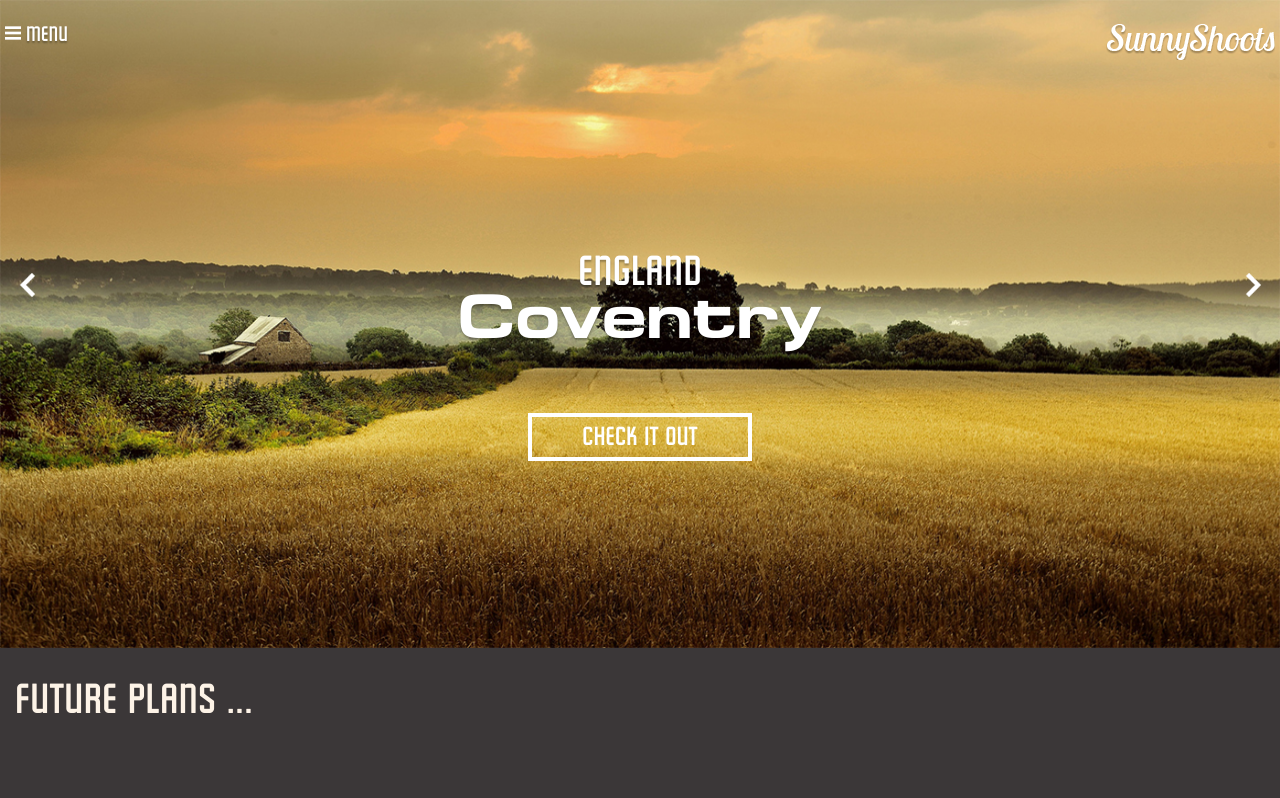
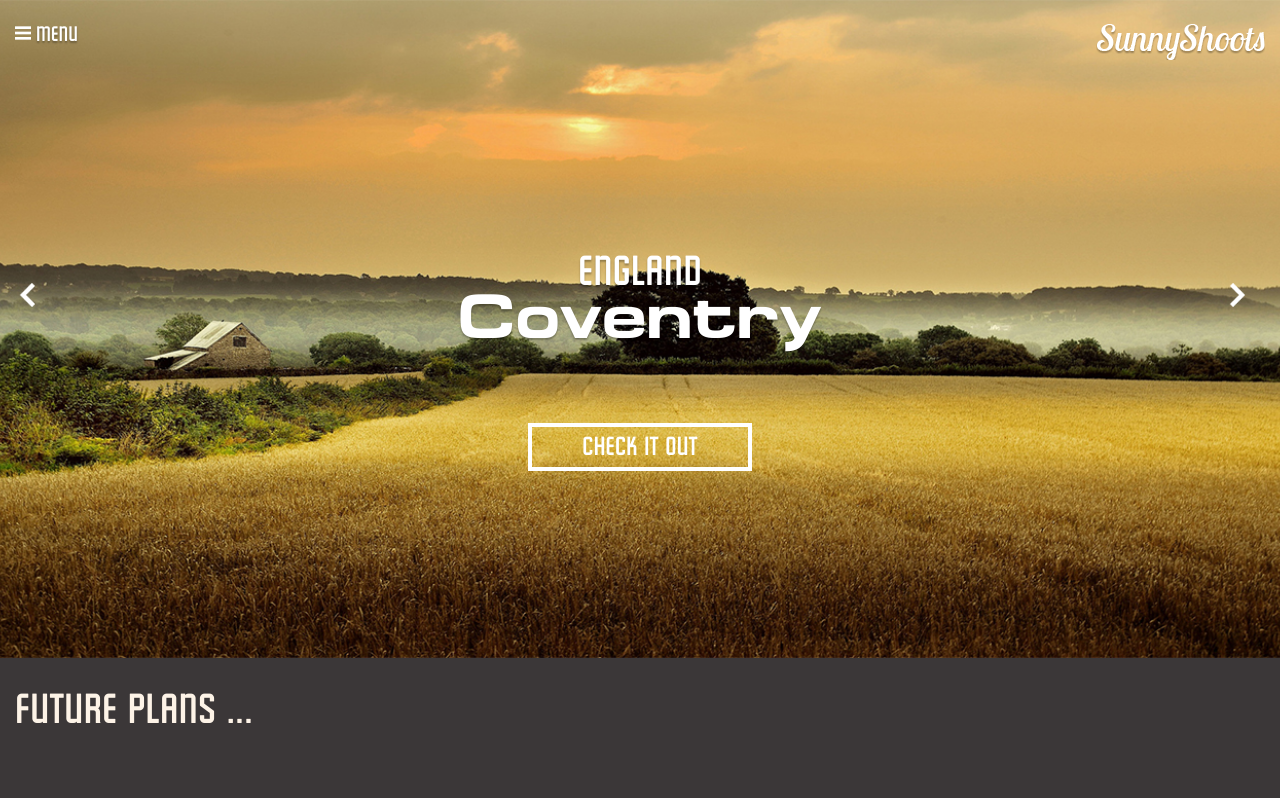
Before and after one commit to Sunny95DMU/CTEC3905_Web_Development_Assignment, a plain HTML site: page index.html in a window 1280 px wide. Shown: the top 798 px of the page. Drawn offline with Linux system fonts and the light colour scheme.

Commit message:
Added a slider to the website along with some animations on the first section and changed the offset by adding a new div offset which can be reused in pages

```diff
--- a/css/style.css
+++ b/css/style.css
@@ -44,6 +44,12 @@
   background: url(../images/carousel_background/England_Carousel.jpg) no-repeat;
   background-size: cover;
   background-position: top;
+}
+
+.header.container .image {
+   position: absolute;
+   width: 100%;
+   height: inherit;
 }
 
 .header.container.england {
@@ -333,22 +339,26 @@
   margin-bottom: 0px;
   padding-bottom: 0px;
   border-bottom: none;
+  z-index: 0;
 }
 
 .header.container .container.two h3 {
+  position :relative;
   margin-top: 20%;
   margin-bottom: -15px;
   font-size: 3em;
   color: #fff;
   text-shadow: 0px 2px 2px rgba(0, 0, 0, 0.3);
+  animation: movedown 1s 0.1s ease-in;
 }
 
 .header.container .container.two h1 {
+  position :relative;
   margin-top: 0px;
-  margin-bottom: 0px;
   font-size: 4.5em;
   color: #fff;
   text-shadow: 0px 2px 2px rgba(0, 0, 0, 0.3);
+  animation: movedown 1s 0.1s ease-in;
 }
 
 .header.container .container.two #btn-checkout {
@@ -367,6 +377,21 @@
   padding: 20px 50px;
   color: #fff;
   text-decoration: none;
+  animation: moveup 1s 0.1s;
+}
+
+@keyframes movedown {
+  0%  {transform: translate3d(0px, -200px, 0px);
+        animation-timing-function: ease-in;}
+  100% {transform: translate3d(0px, -10px, 0px);
+        animation-timing-function: ease-in;}
+}
+
+@keyframes moveup {
+  0%  {transform: translate3d(0px, 200px, 0px);
+        animation-timing-function: ease-in;}
+  100% {transform: translate3d(0px, 10px, 0px);
+        animation-timing-function: ease-in;}
 }
 
 .header.container .container.two #btn-checkout:hover {
@@ -393,25 +418,35 @@
 }
 
 .header.container .container.two .icon-left-arrow, .header.container .container.two .icon-right-arrow {
-  margin-top: -25%;
+  margin-top: -30%;
 }
 
 .header.container .container.two .icon-left-arrow {
   text-indent: -9999px;
   float: left;
-  width: 24px;
-  height: 24px;
   background: url(../images/misc/left_arrow.png) no-repeat;
   background-size: 24px 24px;
+  display: block;
+  width: 40px;
+  height: 100%;
+  font-size: 25px;
+  text-align: center;
+  cursor: pointer;
+  z-index: 2000;
 }
 
 .header.container .container.two .icon-right-arrow {
   text-indent: -9999px;
   float: right;
-  width: 24px;
-  height: 24px;
   background: url(../images/misc/right_arrow.png) no-repeat;
   background-size: 24px 24px;
+  display: block;
+  width: 40px;
+  height: 100%;
+  font-size: 25px;
+  text-align: center;
+  cursor: pointer;
+  z-index: 2000;
 }
 
 .header.container .container.two .margin.bottom.content {
@@ -1018,7 +1053,6 @@
 
 .header.container {
   background: url(../images/carousel_background/England_Carousel.jpg) no-repeat fixed;
-
 }
 
 .header.container.england {
--- a/index.html
+++ b/index.html
@@ -131,30 +131,28 @@
 
      <header id="Carousel" class="carousel slide">
 
-      <section class="active page-header page-header-england">
+      <section class="active mySlides page-header page-header-england">
        <h3>England</h3>
        <h1>Coventry</h1>
        <a id="btn-checkout" href="pages/england.html">CHECK IT OUT</a>
-
       </section>
 
-      <section class="hidden page-header page-header-hongkong">
-
+      <section class="hidden mySlides page-header page-header-hongkong">
        <h3>Asia</h3>
        <h1>Hong Kong</h1>
        <a id="btn-checkout" href="pages/hongkong.html">CHECK IT OUT</a>
-
-      </sectopm>
+      </section>
 
      </header>
 
-     <section class="icon-left-arrow"><a>left arrow</a></section>
-     <section class="icon-right-arrow"><a>right arrow</a></section>
+     <section id="leftarrow" class="icon-left-arrow"><a>left arrow</a></section>
+     <section id="rightarrow" class="icon-right-arrow"><a>right arrow</a></section>
 
     </section> <!-- end of container two -->
 
    </section> <!-- end of header container -->
 
+   <div id="offset"></div>
 
    <section id="plans" class="Plans">
 
@@ -330,6 +328,7 @@
 
   <script src="js/navigationOpenClose.js"></script>
   <script src="js/changeNavbarBackgroundOnOffset.js"></script>
+  <script src="js/slider.js"></script>
 
 </body>
 
--- a/js/changeNavbarBackgroundOnOffset.js
+++ b/js/changeNavbarBackgroundOnOffset.js
@@ -1,28 +1,21 @@
 (function(){
 
   let navbar = document.getElementById("menu-container");
-  let plans = document.getElementById("plans");
-
-  function getTarget(e) {
-    if(!e) {
-      e = window.event;
-    }
-    return e.target || e.srcElement;
-  }
+  let offset = document.getElementById("offset");
 
   function changeBackground(e) {
 
-    let check = plans.offsetTop - window.scrollY < 0;
+    let checkOffset = offset.offsetTop - window.scrollY < 0;
 
-    if(check) {
+    if(checkOffset) {
       navbar.style.transition = "0.3s";
       navbar.style.backgroundColor = "#252323";
       navbar.style.marginTop = "0%";
-      navbar.style.padding = "2%";
+      navbar.style.padding = "1%";
     }else {
       navbar.style.backgroundColor = "inherit";
       navbar.style.marginTop = "20px";
-      navbar.style.padding = "0 5px";
+      navbar.style.padding = "0 15px";
     }
 
   }
--- /dev/null
+++ b/js/slider.js
@@ -0,0 +1,73 @@
+(function(){
+
+    let leftarrow = document.getElementById("leftarrow");
+    let rightarrow = document.getElementById("rightarrow");
+
+    let headerContainer = document.getElementsByClassName("header container");
+
+    let arr = ["england", "hongkong"];
+    let carouselarr = ["England_carousel.jpg", "HK_Carousel.jpg"];
+
+    let slideIndex = 1;
+    showDivs(slideIndex);
+
+    function getTarget(e) {
+        if(!e) {
+          e = window.event;
+        }
+        return e.target || e.srcElement;
+      }
+
+
+    function plusDivs(n) {
+        showDivs(slideIndex += n);
+    }
+
+    function showDivs(n) {
+
+      let i;
+      let x = document.getElementsByClassName("mySlides");
+      if (n > x.length) {slideIndex = 1}
+      if (n < 1) {slideIndex = x.length}
+      for (i = 0; i < x.length; i++) {
+         x[i].style.left = "-100%";
+         x[i].style.display = "none";
+      }
+      x[slideIndex-1].style.display = "block";
+      x[slideIndex-1].className = "active mySlides page-header page-header-" + arr[slideIndex-1];
+
+      console.log(x[slideIndex-1].className);
+
+      if(x[slideIndex-1].className == "active mySlides page-header page-header-" + arr[slideIndex-1]) {
+          headerContainer[0].style.transition = "all 0.5s";
+          headerContainer[0].style.padding = "0";
+          headerContainer[0].style.background = "url(images/carousel_background/" + carouselarr[slideIndex-1] + ") no-repeat";
+          headerContainer[0].style.backgroundSize = "cover";
+          headerContainer[0].style.backgroundPosition = "top";
+      }else {
+          headerContainer[0].style.transition = "all 0.5s";
+      }
+
+    }
+
+    if(leftarrow.addEventListener) {
+        leftarrow.addEventListener("click", function(e) {
+          setTimeout(plusDivs(-1), 3000);
+        });
+      }else {
+        leftarrow.attachEvent("onclick", function() {
+         setTimeout(plusDivs(-1), 3000);
+        });
+      }
+
+    if(rightarrow.addEventListener) {
+        rightarrow.addEventListener("click", function(e) {
+          setTimeout(plusDivs(1), 3000);
+        });
+      }else {
+        rightarrow.attachEvent("onclick", function() {
+         setTimeout(plusDivs(1), 3000);
+        });
+      }
+
+}());
```
Also changed, not shown: js/animateOnLoad.js (added, +16 -0 lines), pages/england.html (+3 -1 lines), pages/hongkong.html (+2 -0 lines).
